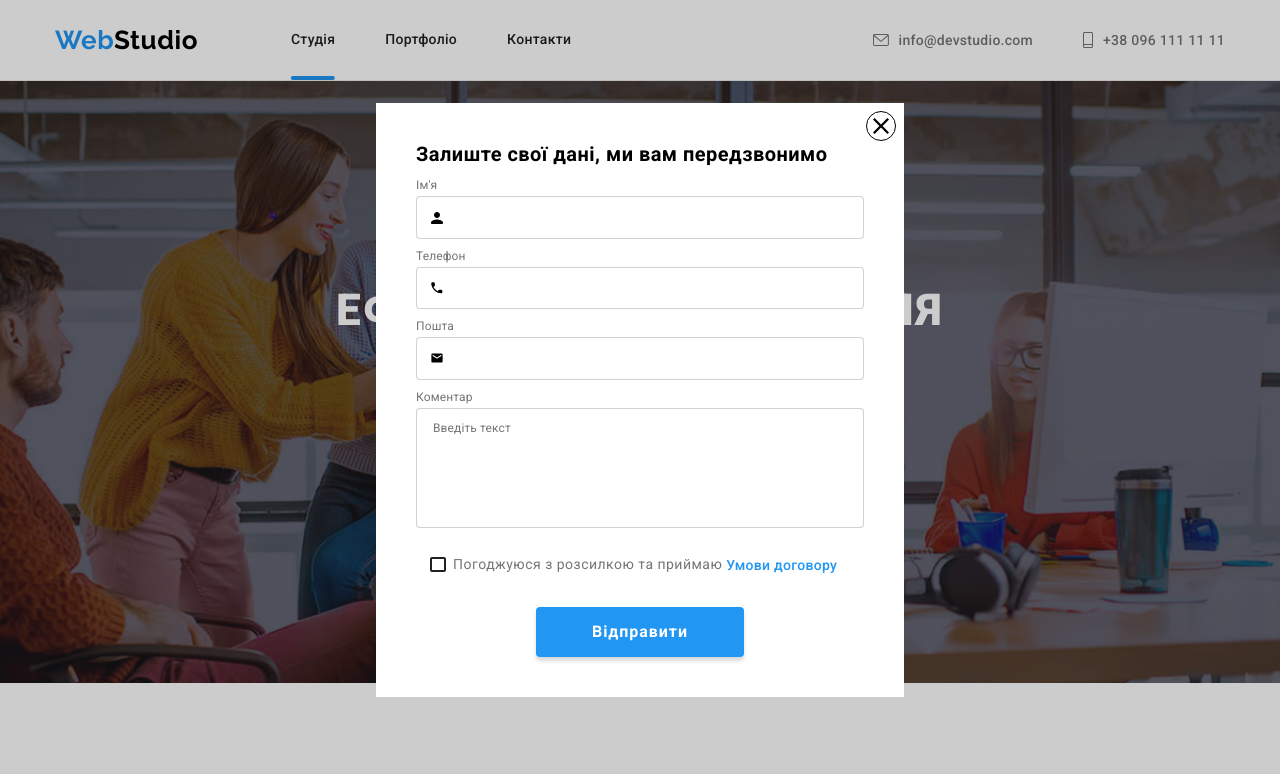
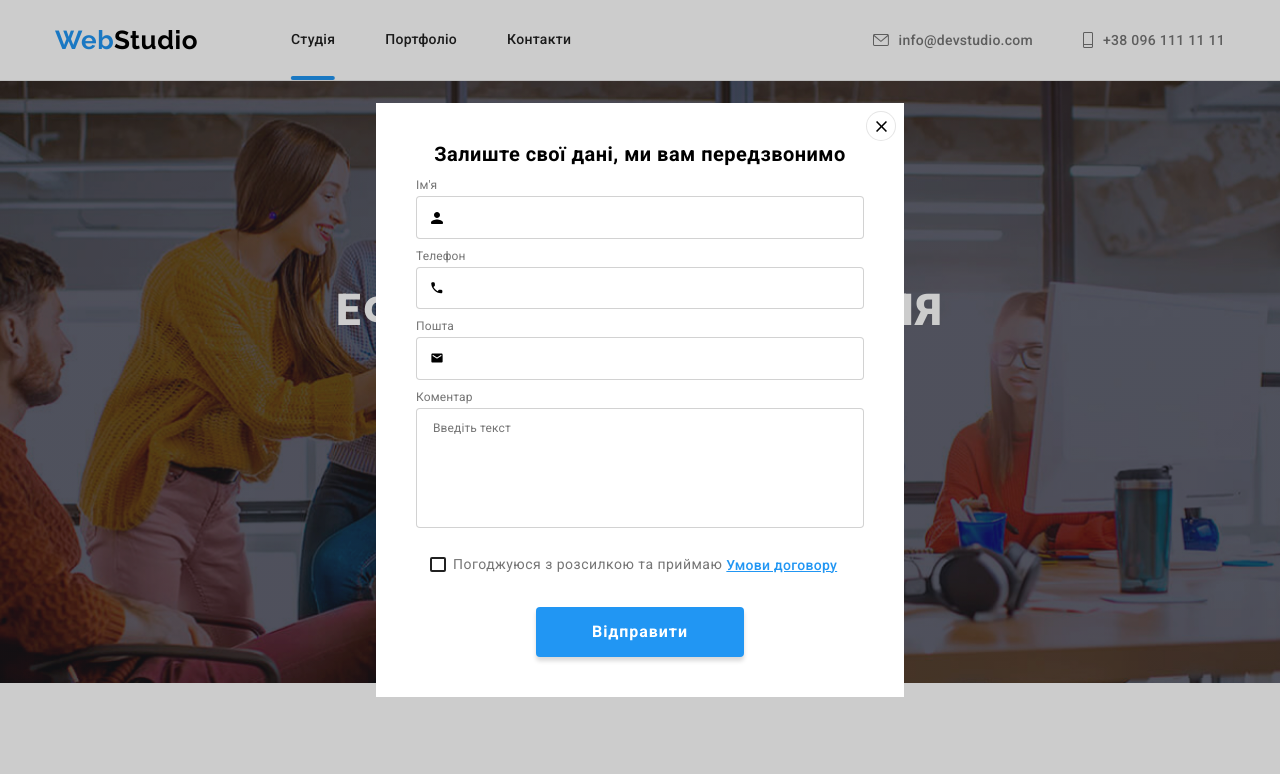
Before and after one commit to ThatGull/goit-markup-hw-06, a plain HTML site: page index.html in a window 1280 px wide. Both pictures are taken after a click on the button "Замовити послугу". Shown: the top 774 px of the page. Drawn offline with nearby package versions, Linux system fonts and the light colour scheme.

Commit message:
Add files via upload

```diff
--- a/css/styles.css
+++ b/css/styles.css
@@ -996,6 +996,9 @@ box-shadow: 0px 3px 1px rgba(0, 0, 0, 0.1), 0px 1px 2px rgba(0, 0, 0, 0.08),
   transform: scale(1);
   transition: transform 250ms cubic-bezier(0.4, 0, 0.2, 1);
 }
+.modal-icon {
+  transition: fill 250ms cubic-bezier(0.4, 0, 0.2, 1);
+}
 
 .close-btn {
   position: absolute;
@@ -1010,7 +1013,8 @@ box-shadow: 0px 3px 1px rgba(0, 0, 0, 0.1), 0px 1px 2px rgba(0, 0, 0, 0.08),
   border-radius: 50%;
   width: 30px;
   height: 30px;
-  border: 1px solid #000000;
+  background: #FFFFFF;
+border: 1px solid rgba(0, 0, 0, 0.1);
 }
 .close-btn:hover {
   fill: var(--accent-color)
@@ -1023,7 +1027,6 @@ box-shadow: 0px 3px 1px rgba(0, 0, 0, 0.1), 0px 1px 2px rgba(0, 0, 0, 0.08),
   margin-right: auto;
   padding: 40px;
 }
-
 .form-title {
   font-weight: 700;
   font-size: 20px;
@@ -1126,9 +1129,11 @@ box-shadow: 0px 3px 1px rgba(0, 0, 0, 0.1), 0px 1px 2px rgba(0, 0, 0, 0.08),
 }
 
 .input-icon {
+  width: 130px;
   position: absolute;
   top: 50%;
   left: 15px;
+  top: 50%;
   transform: translateY(25%);
 
   display: inline-block;
@@ -1217,6 +1222,8 @@ textarea:focus {
 .policy-link {
   margin-left: 4px;
   color:   rgba(33, 150, 243, 1);
+  text-decoration: underline;
+
 }
 
 .form-btn {
--- a/index.html
+++ b/index.html
@@ -399,12 +399,12 @@
     <div class="backdrop is-hidden" data-modal>
       <div class="modal">
           <button type="button" class="close-btn" data-modal-close>
-            <svg class="vector">
+            <svg class="modal-icon" width="11" height="11">
               <use href="./images/icons.svg#icon-Vector"></use>
             </svg>
           </button>
           <form class="form">
-            <span class="form-title">Залиште свої дані, ми вам передзвонимо</span>
+            <h4 class="form-title">Залиште свої дані, ми вам передзвонимо</h4>
 
             <div class="form-field top-title">
               <label class="form-label" for="name">Ім'я</label>
@@ -418,7 +418,7 @@
             <div class="form-field">
               <label class="form-label" for="tel">Телефон</label>
               <input class="form-input" type="tel" name="tel" id="tel">
-              <svg class="input-icon" width="12" height="12">
+              <svg class="input-icon" width="13" height="13">
                 <use
                     href="./images/icons.svg#icon-tel"
                 ></use>
@@ -427,7 +427,7 @@
             <div class="form-field">
               <label class="form-label" for="email">Пошта</label>
               <input class="form-input" type="email" name="email" id="email">
-              <svg class="input-icon" width="12" height="12">
+              <svg class="input-icon" width="15" height="12">
                 <use
                     href="./images/icons.svg#icon-mail"
                 ></use>
```
